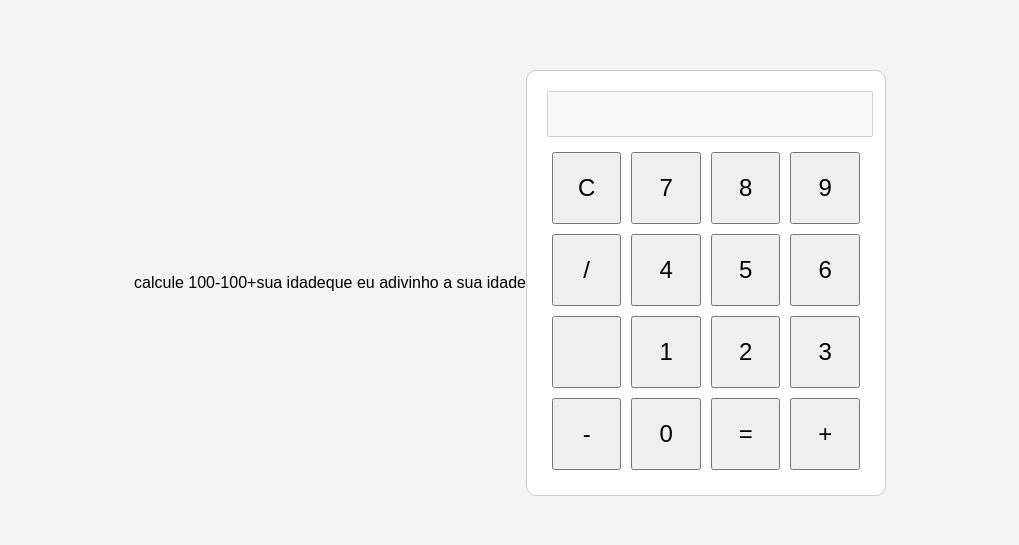
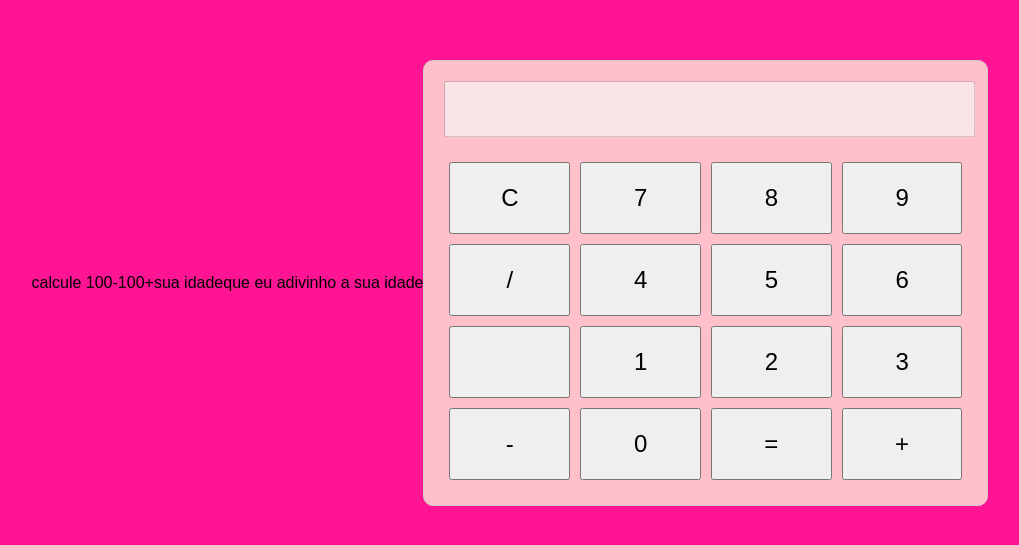
Before and after one commit to orgglej/GG-, a plain HTML site: page index.html in a window 1280 px wide. Shown: the part 125-670 px from the top of the page, without its empty margins (130-1149 px from the left). Drawn offline with Linux system fonts and the light colour scheme.

Commit message:
Update styles.css

```diff
--- a/styles.css
+++ b/styles.css
@@ -4,22 +4,22 @@ body {
     justify-content: center;
     align-items: center;
     height: 100vh;
-    background-color: #f4f4f4;
+    background-color: #ff1493;
 }
 
 .calculator {
     border: 1px solid #ccc;
     padding: 20px;
     border-radius: 10px;
-    background-color: white;
+    background-color: pink;
 }
 
 #result {
     width: 100%;
-    height: 40px;
+    height: 50px;
     text-align: right;
-    margin-bottom: 10px;
-    font-size: 1.5em;
+    margin-bottom: 20px;
+    font-size: 2.5em;
 }
 
 .buttons {
```
